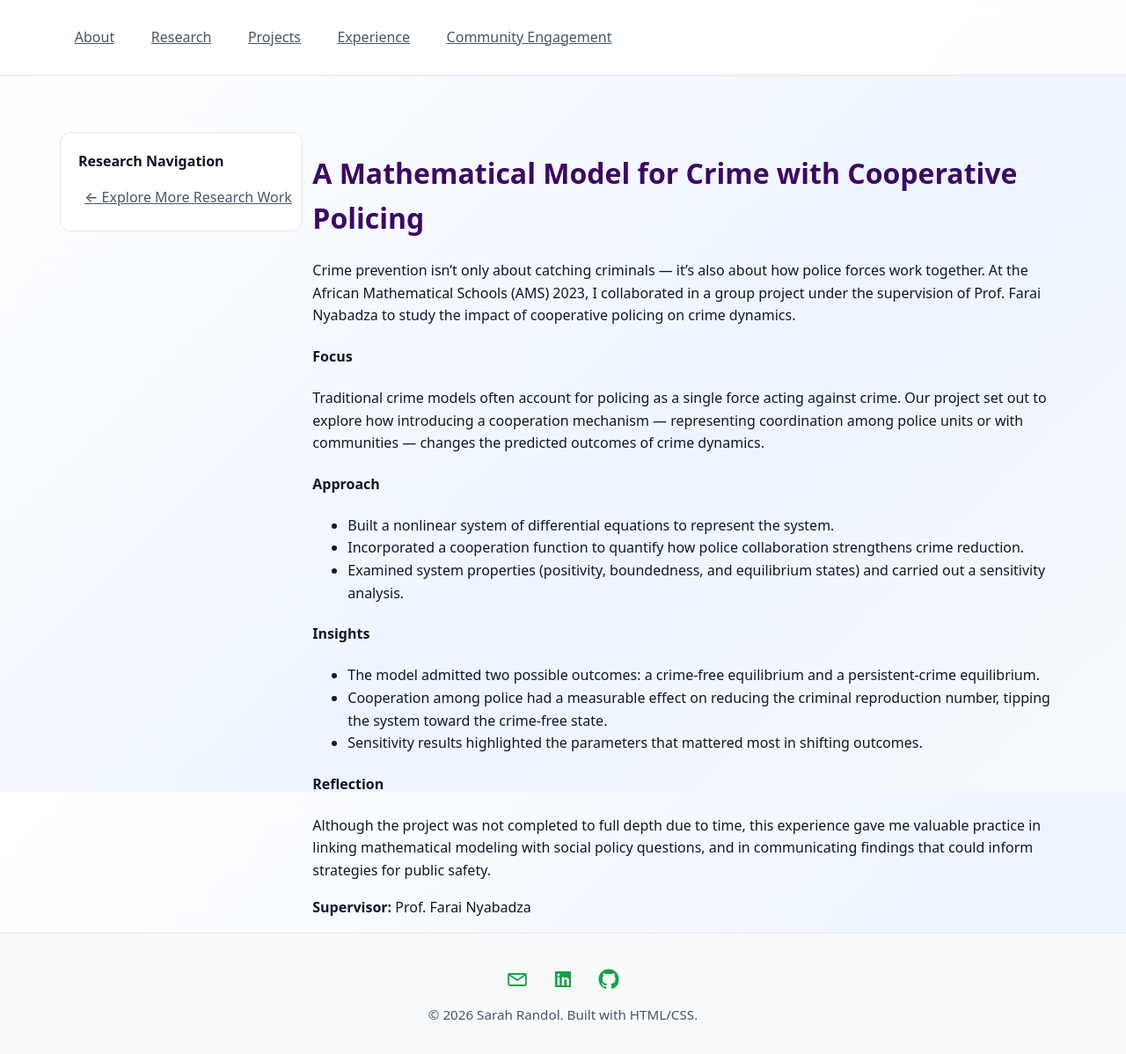
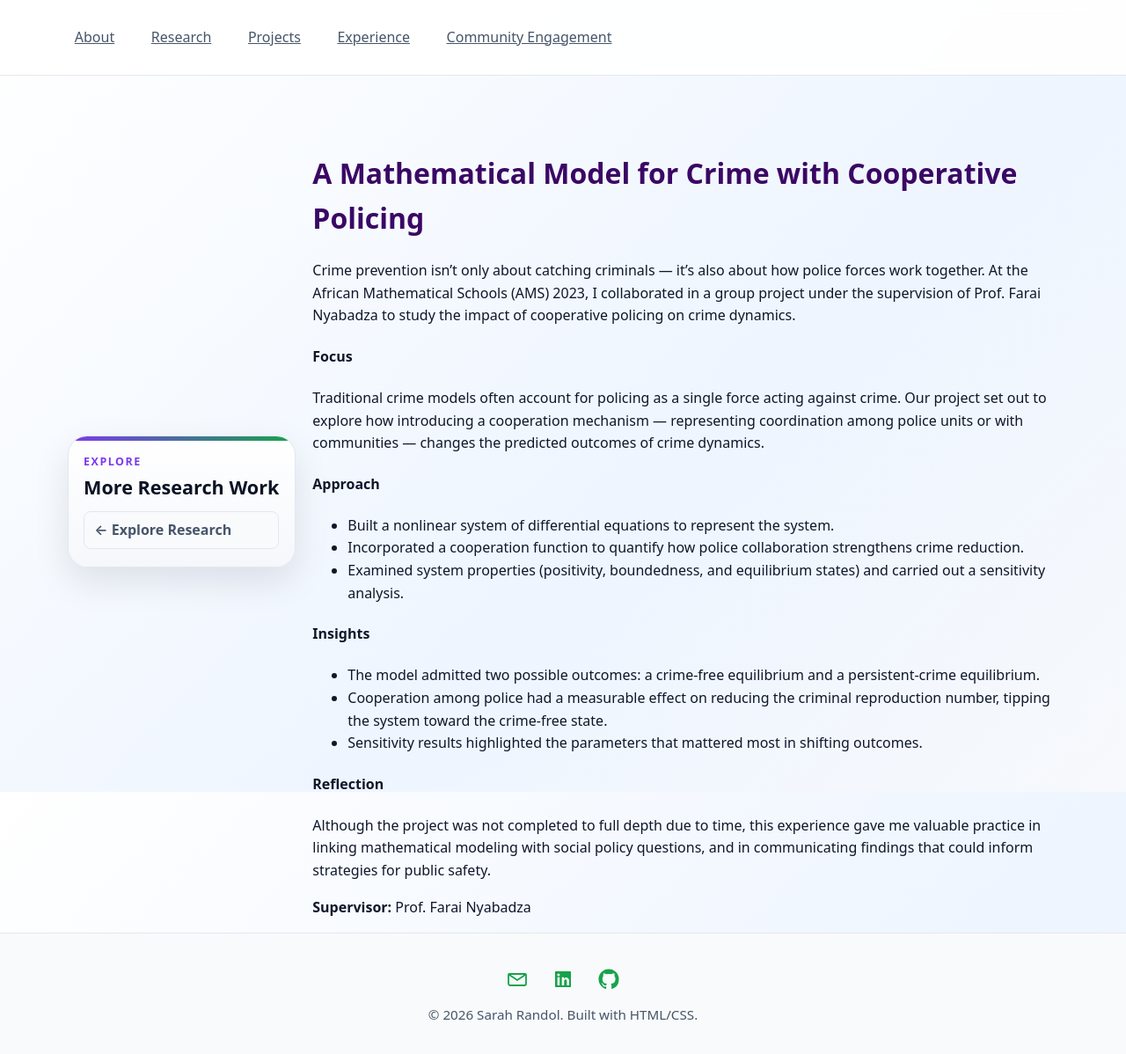
Before and after one commit to SARAH-GAKII/sarah-gakii.github.io, a Jekyll site: the page built from research/a-mathematical-model-for-crime-with-cooperative-policing.md, in a window 1280 px wide and 1230 px high. Shown: the top 1198 px of the window at 88% size. Built offline with Jekyll 4.4.1, drawn with Linux system fonts in a browser that asks for light colours.

Commit message:
Update a-mathematical-model-for-crime-with-cooperative-policing.md

```diff
--- a/research/a-mathematical-model-for-crime-with-cooperative-policing.md
+++ b/research/a-mathematical-model-for-crime-with-cooperative-policing.md
@@ -5,10 +5,14 @@
 
 <div class="page-shell">
 
-  <aside class="sidebar">
-    <h2>Research Navigation</h2>
-    <a href="/research/">← Explore More Research Work </a>
-  </aside>
+<aside class="sidebar section-nav">
+  <div class="section-nav-inner">
+    <p class="section-nav-label">Explore</p>
+    <h2>More Research Work</h2>
+    <a class="section-nav-link" href="/research/">← Explore Research</a>
+  </div>
+</aside>
+
 
   <div class="content" markdown="1">
 
```
